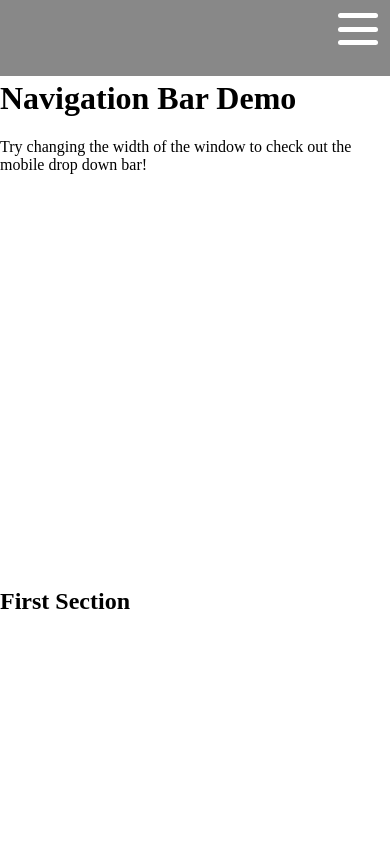
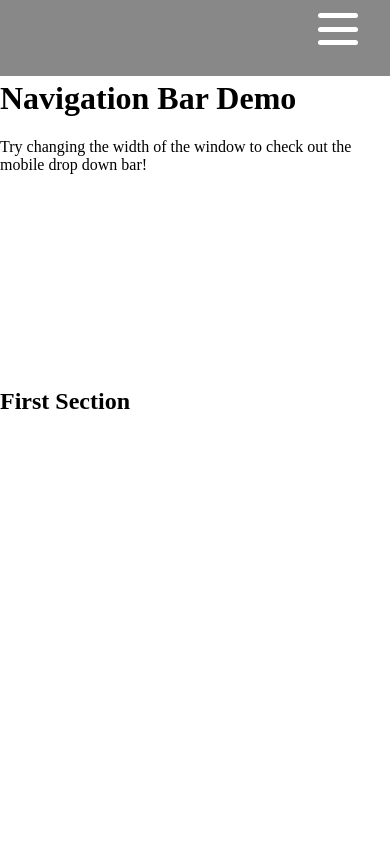
Before and after one commit to nfalbo213/navigation-bar, a plain HTML site: page index.html in a window 390 px wide. Shown: the top 844 px of the page. Drawn offline with nearby package versions, Linux system fonts and the light colour scheme.

Commit message:
changes to hamburger

```diff
--- a/style.css
+++ b/style.css
@@ -32,7 +32,7 @@ p {
 
 header {
     display: block;
-    height: 500px;
+    height: 300px;
 }
 
     /* Navbar */
@@ -58,7 +58,7 @@ header {
             cursor: pointer;
             /* position fixed allows for options to cascade from top of screen */
             /*position: fixed;*/
-            margin-left: 85%;
+            margin-left: 80%;
             margin-top: 2%;
         }
         .x-span, .middle-span {
```
